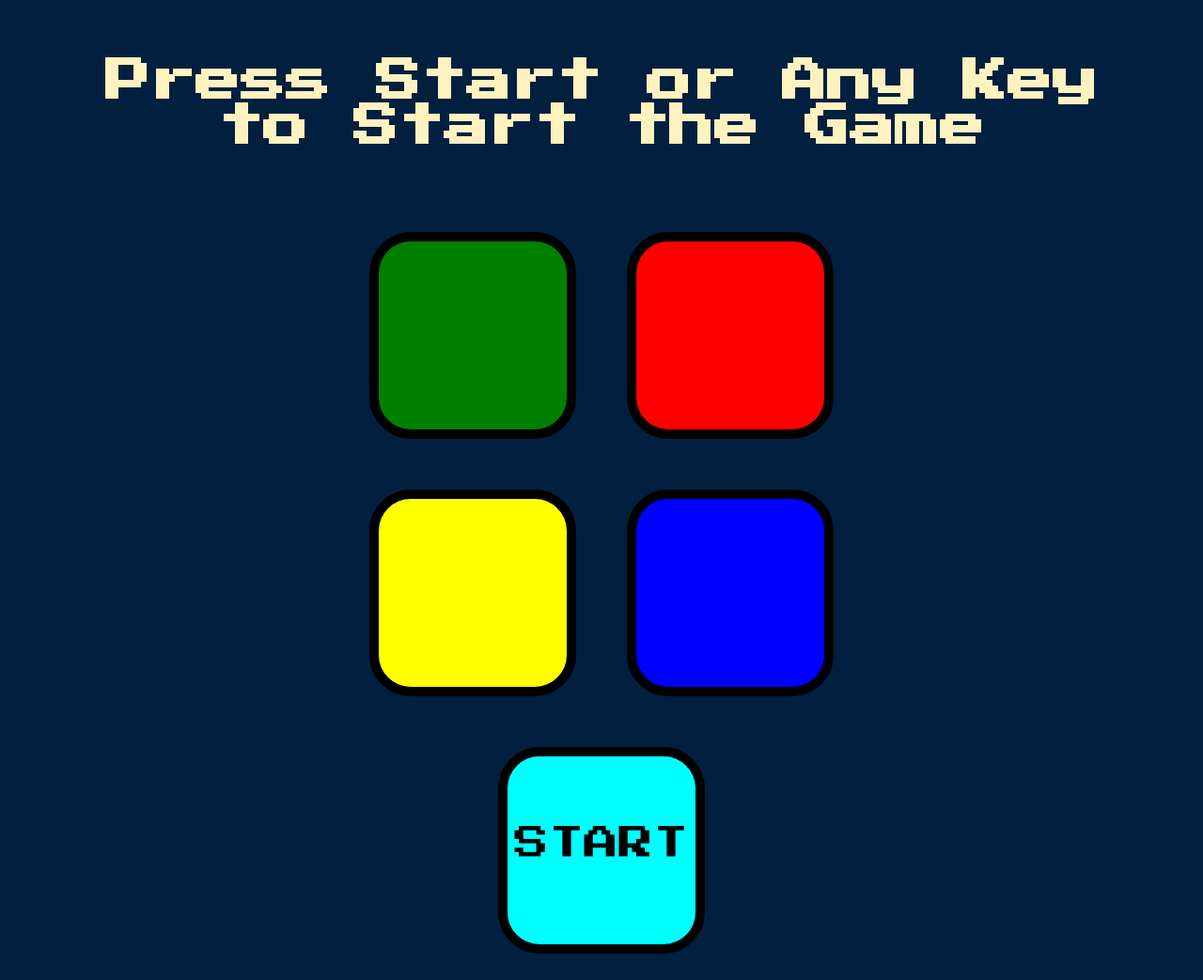
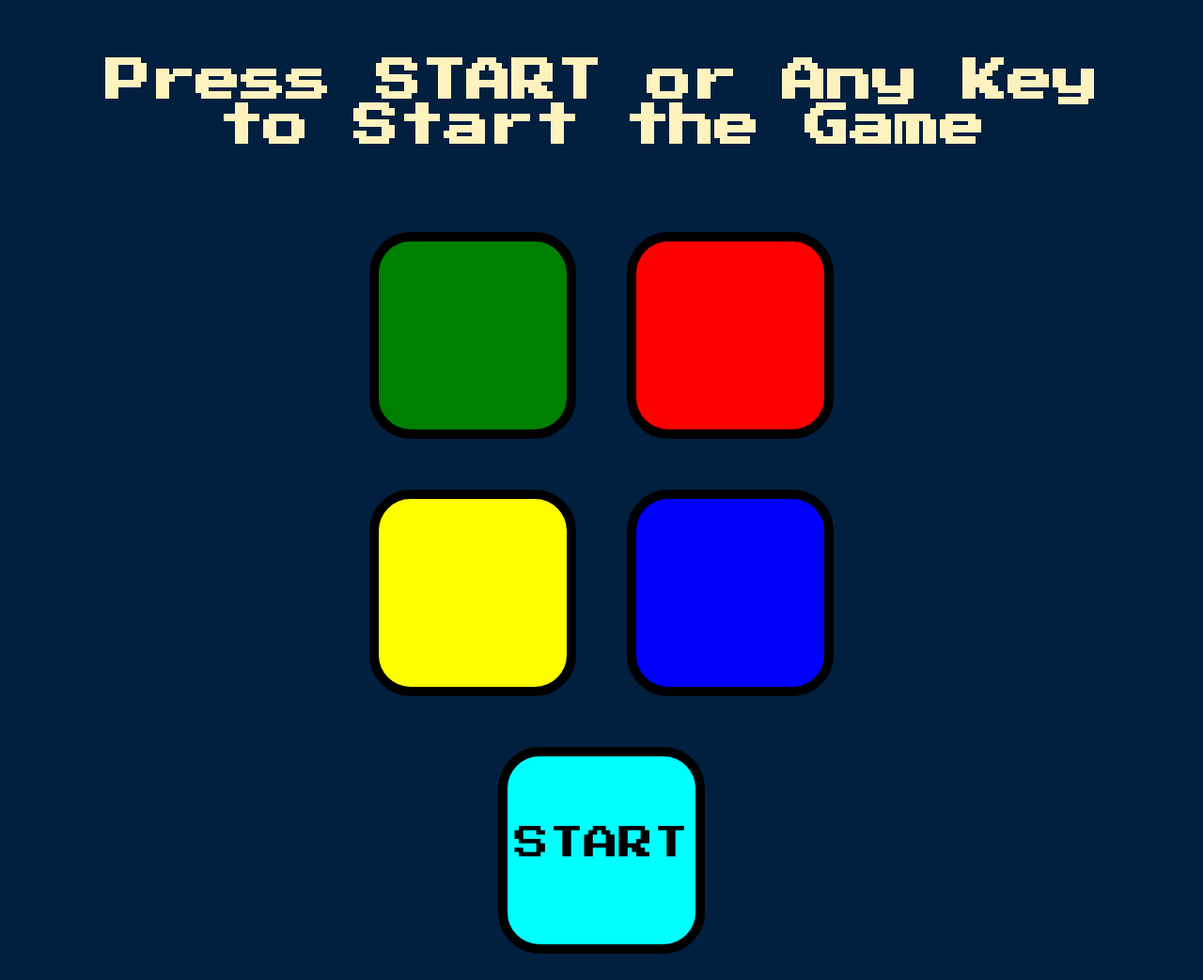
Before and after one commit to linnaanna/simon-game, a plain HTML site: page index.html in a window 1280 px wide. Shown: the whole page at 94% size. Drawn offline with nearby package versions, Linux system fonts and the light colour scheme.

Commit message:
Update index.html

```diff
--- a/index.html
+++ b/index.html
@@ -9,7 +9,7 @@
 </head>
 
 <body>
-  <h1 id="level-title">Press Start or Any Key to Start the Game</h1>
+  <h1 id="level-title">Press START or Any Key to Start the Game</h1>
   <div class="container">
     <div lass="row">
 
```
